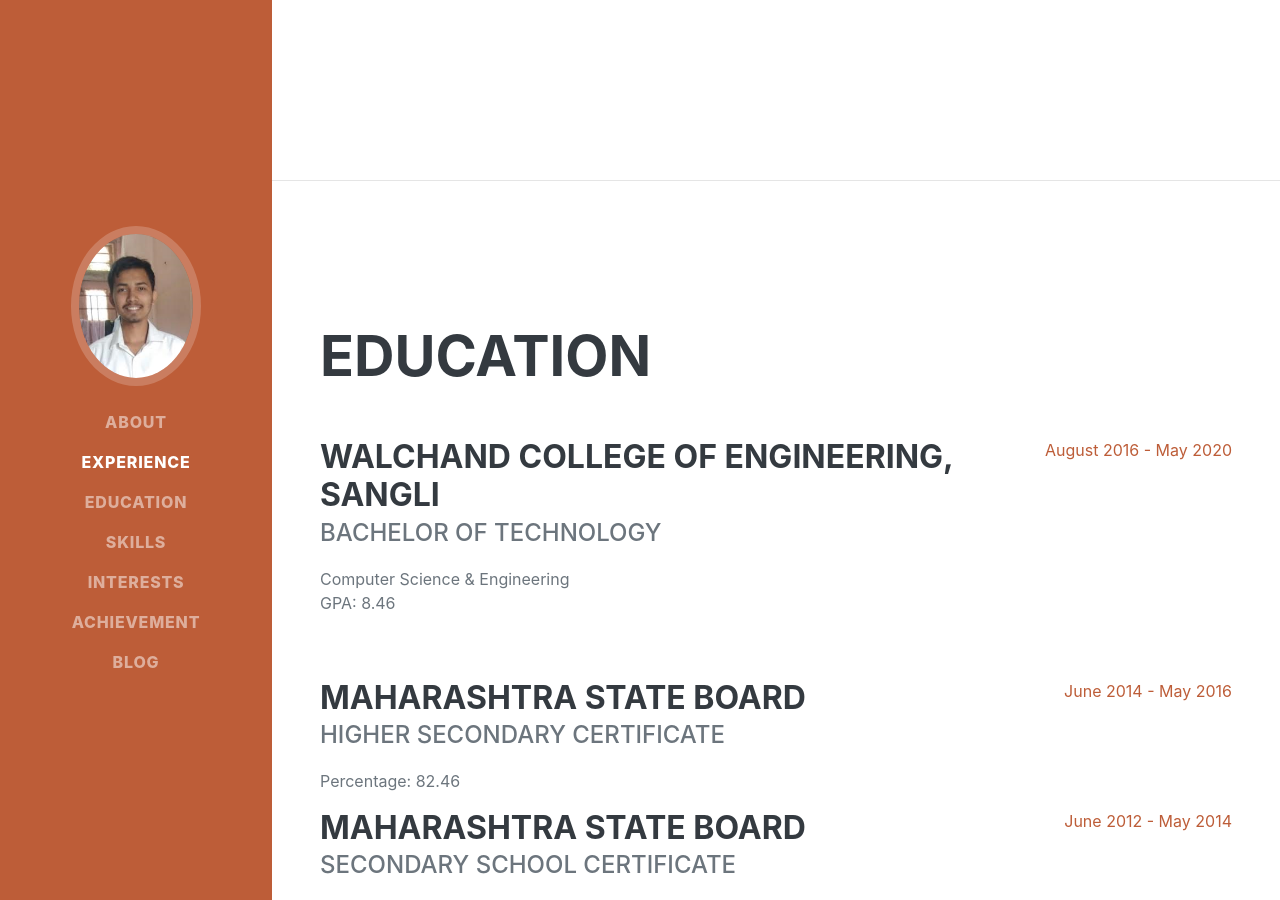
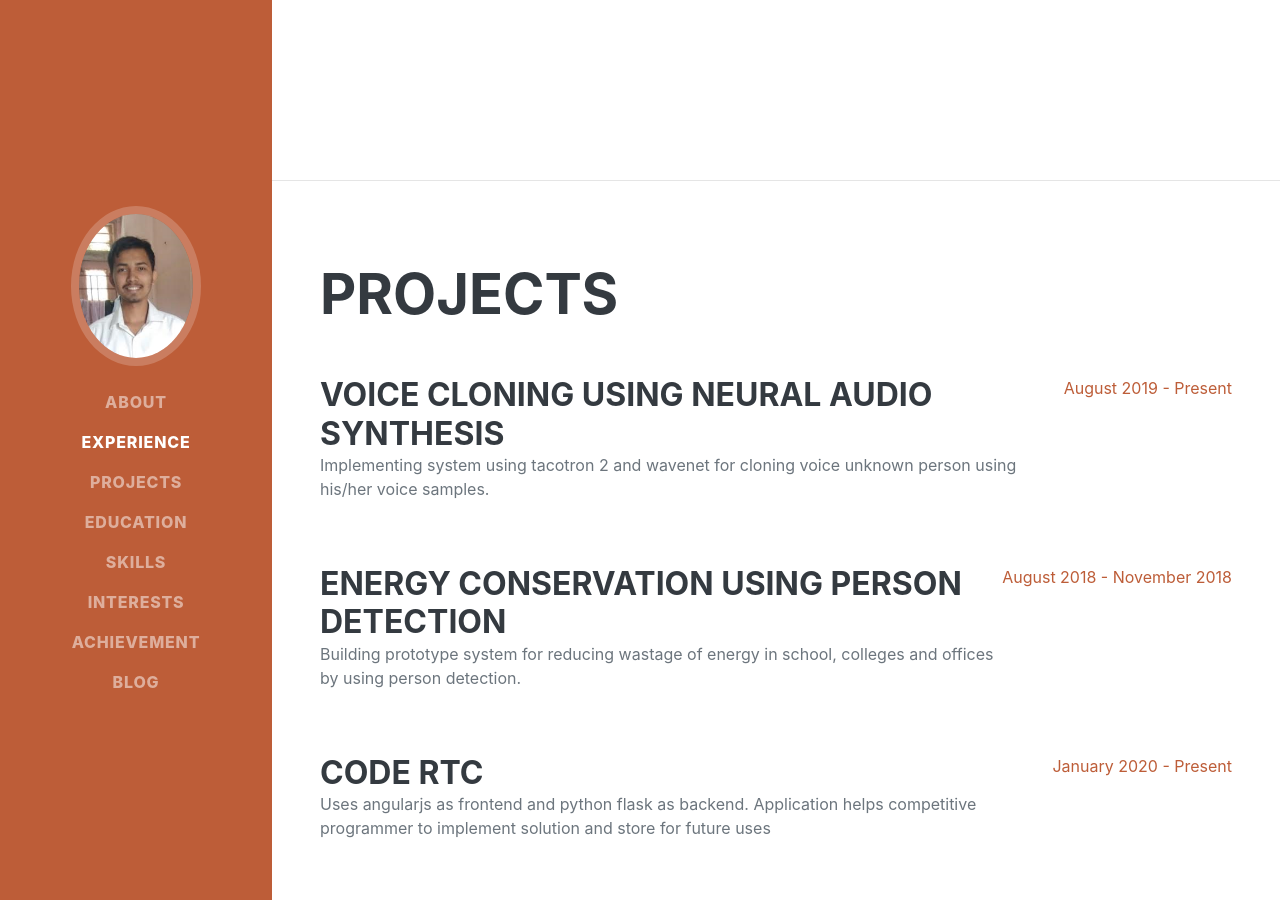
Before and after one commit to PSKP-95/pskp-95.github.io, a Jekyll site: the page built from about.md, in a window 1280 px wide and 900 px high, scrolled down 1621 px. Built offline with Jekyll 4.4.1, drawn with Linux system fonts in a browser that asks for light colours; some web fonts are replaced; some of the changed text lies outside the part shown.

Commit message:
projects added

```diff
--- a/about.md
+++ b/about.md
@@ -14,6 +14,7 @@
                 <ul class="navbar-nav">
                     <li class="nav-item"><a class="nav-link js-scroll-trigger" href="#about">About</a></li>
                     <li class="nav-item"><a class="nav-link js-scroll-trigger" href="#experience">Experience</a></li>
+                    <li class="nav-item"><a class="nav-link js-scroll-trigger" href="#projects">Projects</a></li>
                     <li class="nav-item"><a class="nav-link js-scroll-trigger" href="#education">Education</a></li>
                     <li class="nav-item"><a class="nav-link js-scroll-trigger" href="#skills">Skills</a></li>
                     <li class="nav-item"><a class="nav-link js-scroll-trigger" href="#interests">Interests</a></li>
@@ -72,6 +73,48 @@
                 </div>
             </section>
             <hr class="m-0" />
+            <!-- Project-->
+            <section class="resume-section" id="projects">
+                <div class="resume-section-content">
+                    <h2 class="mb-5">Projects</h2>
+                    <div class="d-flex flex-column flex-md-row justify-content-between mb-5">
+                        <div class="flex-grow-1">
+                            <h3 class="mb-0">Voice Cloning using neural audio synthesis</h3>
+                            <p>Implementing system using tacotron 2 and wavenet for
+cloning voice unknown person using his/her voice
+samples.</p>
+                        </div>
+                        <div class="flex-shrink-0"><span class="text-primary">August 2019 - Present</span></div>
+                    </div>
+                    <div class="d-flex flex-column flex-md-row justify-content-between mb-5">
+                        <div class="flex-grow-1">
+                            <h3 class="mb-0">Energy conservation using person detection</h3>
+                            <p>Building prototype system for reducing wastage of energy
+in school, colleges and offices by using person detection.</p>
+                        </div>
+                        <div class="flex-shrink-0"><span class="text-primary">August 2018 - November 2018</span></div>
+                    </div>
+                    <div class="d-flex flex-column flex-md-row justify-content-between mb-5">
+                        <div class="flex-grow-1">
+                            <h3 class="mb-0">Code RTC</h3>
+                            <p>Uses angularjs as frontend and python flask as backend.
+Application helps competitive programmer to implement
+solution and store for future uses</p>
+                        </div>
+                        <div class="flex-shrink-0"><span class="text-primary">January 2020 - Present</span></div>
+                    </div>
+                    <div class="d-flex flex-column flex-md-row justify-content-between mb-5">
+                        <div class="flex-grow-1">
+                            <h3 class="mb-0">Neural Builder</h3>
+                            <p>Graphical Neural network building website. Adding GUI
+abstraction layer to keras API to build neural networks
+interactively.</p>
+                        </div>
+                        <div class="flex-shrink-0"><span class="text-primary">February 2019</span></div>
+                    </div>
+                </div>
+            </section>
+            <hr class="m-0" />
             <!-- Education-->
             <section class="resume-section" id="education">
                 <div class="resume-section-content">
@@ -93,6 +136,7 @@
                         </div>
                         <div class="flex-shrink-0"><span class="text-primary">June 2014 - May 2016</span></div>
                     </div>
+                    <br>
                     <div class="d-flex flex-column flex-md-row justify-content-between">
                         <div class="flex-grow-1">
                             <h3 class="mb-0">Maharashtra State Board</h3>
```
